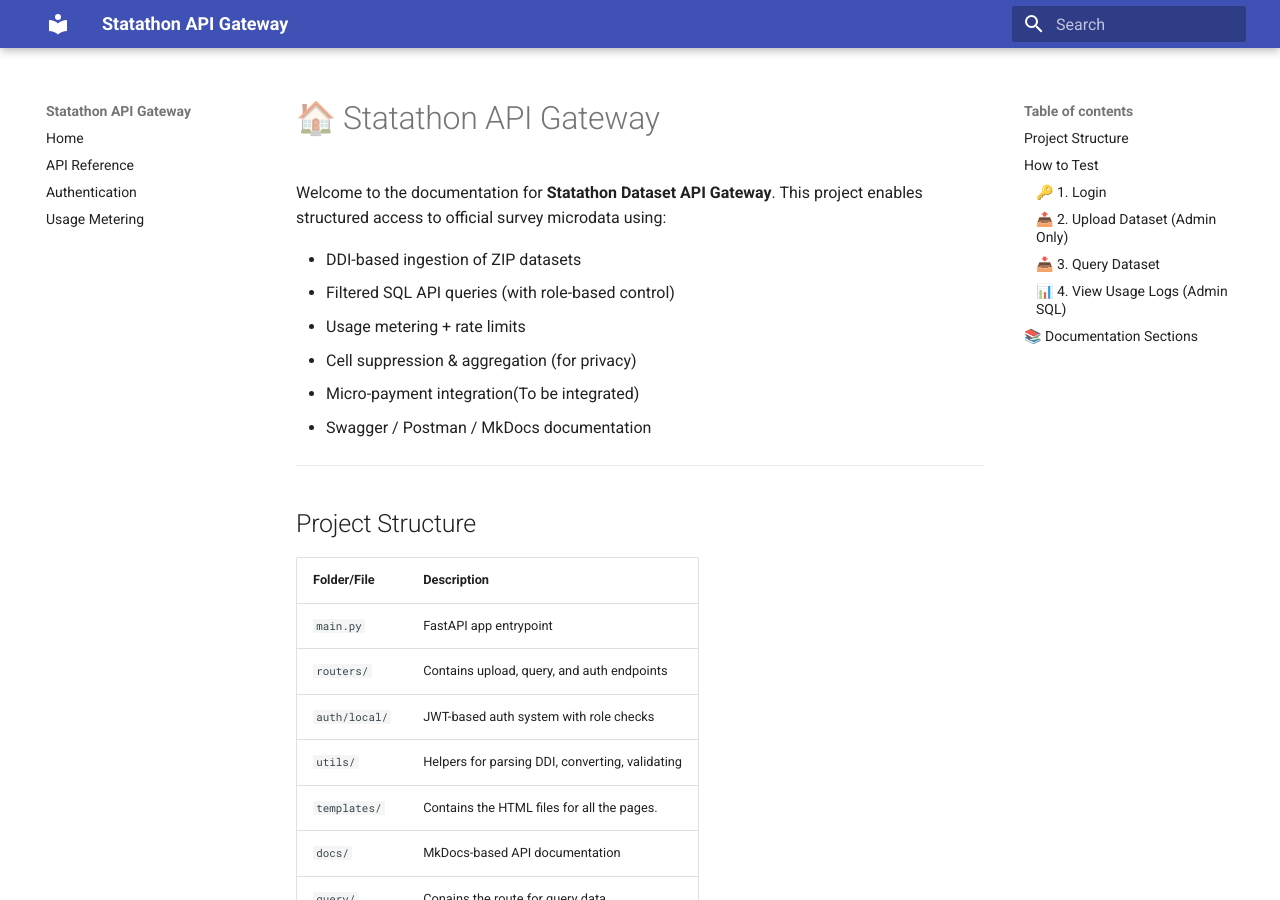
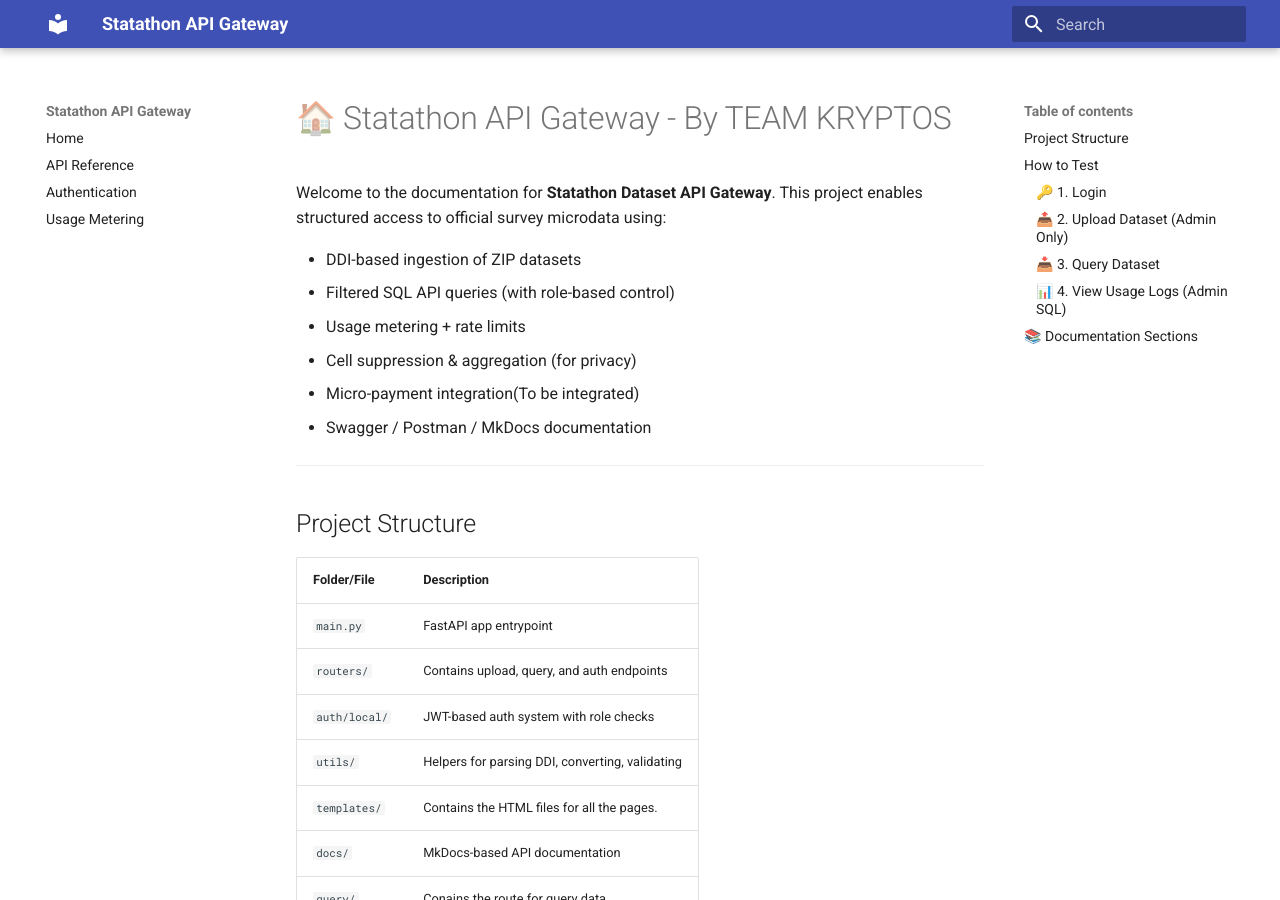
Before and after one commit to SoumyaSudhirNayak/STATATHON_2025, an MkDocs documentation site: the page built from docs/docs/index.md, in a window 1280 px wide and 900 px high. Built offline with MkDocs 1.6.1 and Material for MkDocs 9.7.7, drawn with Linux system fonts in a browser that asks for light colours.

Commit message:
Update index.md

```diff
--- a/docs/docs/index.md
+++ b/docs/docs/index.md
@@ -1,4 +1,4 @@
-# 🏠 Statathon API Gateway
+# 🏠 Statathon API Gateway - By TEAM KRYPTOS
 
 Welcome to the documentation for  **Statathon Dataset API Gateway**.
 This project enables structured access to official survey microdata using:
```
